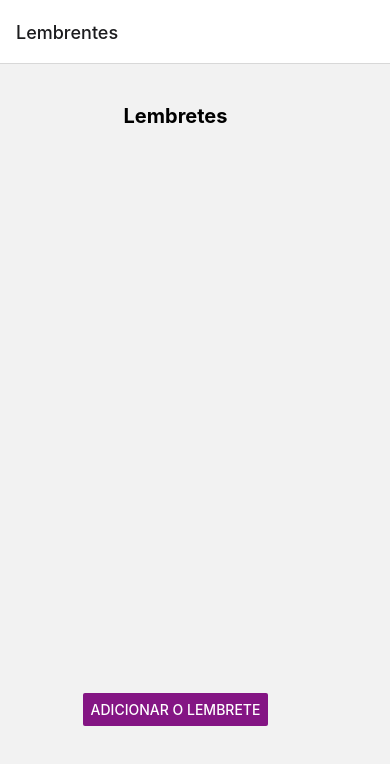
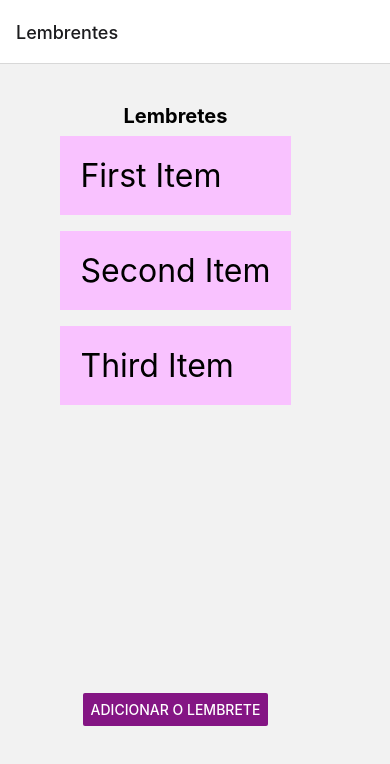
Before and after one commit to janildesfilgueira/app-agenda-bebe, a React Native app in the folder app-agenda-bebe/: screen /TelaPrincipal in a window 390 px wide. Shown: the top 764 px of the page. Built offline with nearby package versions, Linux system fonts and the light colour scheme.

Commit message:
Importando o componente ViewLista

```diff
--- a/app-agenda-bebe/componentes/ListaAlerta/ViewLista.tsx
+++ b/app-agenda-bebe/componentes/ListaAlerta/ViewLista.tsx
@@ -23,6 +23,9 @@ const DATA = [
 ];
 
 const ViewLista = () => {
+
+  //        gestorAlarme.listarAlarme().then((lista) => console.log(lista))
+
   return (
     <SafeAreaView style={styles.container}>
       <FlatList
--- a/app-agenda-bebe/componentes/TelaPrincipal/ViewTelaPrincipal.js
+++ b/app-agenda-bebe/componentes/TelaPrincipal/ViewTelaPrincipal.js
@@ -1,5 +1,6 @@
 import React from 'react';
 import {Button, View, Text, StyleSheet} from 'react-native';
+import ViewLista from '../ListaAlerta/ViewLista';
 
 const ViewTelaPrincipal = ({ navigation }) => {
 
@@ -7,13 +8,13 @@ const ViewTelaPrincipal = ({ navigation }) => {
     navigation.navigate('DadosCrianca')
   }
 
-  //        gestorAlarme.listarAlarme().then((lista) => console.log(lista))
-
   return (
     <View style={styles.container}>
       <Text style={styles.tituloTexto}>
         Lembretes
       </Text>
+
+      <ViewLista />
 
       <Button
         onPress={() => navegarTelaDadosCrianca()}
```
